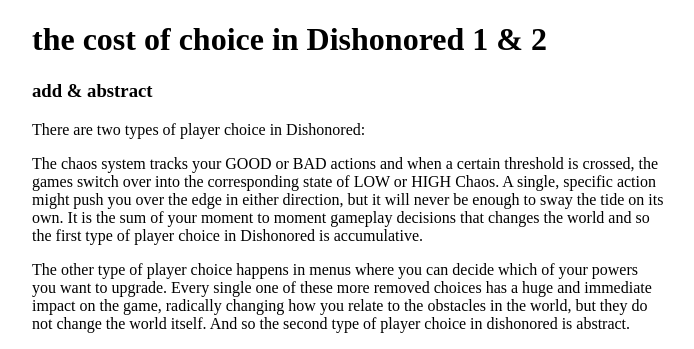
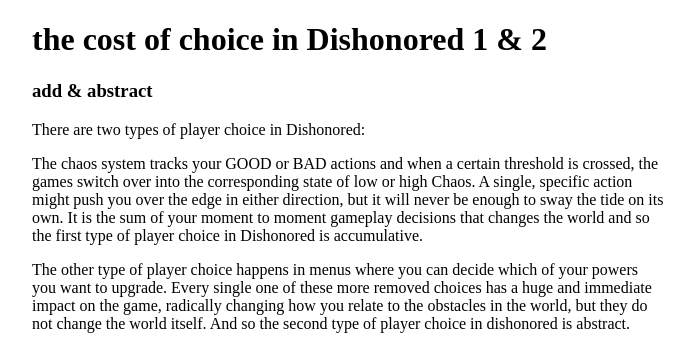
Before and after one commit to stuffedwombat/stuffedwombat.github.io, a Jekyll site: the page built from about_dishonored.md, in a window 1280 px wide and 900 px high. Shown: the top 349 px of the window, without its empty margins (292-986 px from the left). Built offline with Jekyll 4.4.1, drawn with Linux system fonts in a browser that asks for light colours; our own code applies the rules of GitHub Pages for plain Markdown files; comment, search, counter and statistics services are not loaded.

```diff
--- a/about_dishonored.md
+++ b/about_dishonored.md
@@ -3,7 +3,7 @@
 <h3>add & abstract</h3>
 There are two types of player choice in Dishonored:
 
-The chaos system tracks your GOOD or BAD actions and when a certain threshold is crossed, the games switch over into the corresponding state of LOW or HIGH Chaos. A single, specific action might push you over the edge in either direction, but it will never be enough to sway the tide on its own. It is the sum of your moment to moment gameplay decisions that changes the world and so the first type of player choice in Dishonored is accumulative.
+The chaos system tracks your GOOD or BAD actions and when a certain threshold is crossed, the games switch over into the corresponding state of low or high Chaos. A single, specific action might push you over the edge in either direction, but it will never be enough to sway the tide on its own. It is the sum of your moment to moment gameplay decisions that changes the world and so the first type of player choice in Dishonored is accumulative.
 
 The other type of player choice happens in menus where you can decide which of your powers you want to upgrade. Every single one of these more removed choices has a huge and immediate impact on the game, radically changing how you relate to the obstacles in the world, but they do not change the world itself. And so the second type of player choice in dishonored is abstract.
 
```
